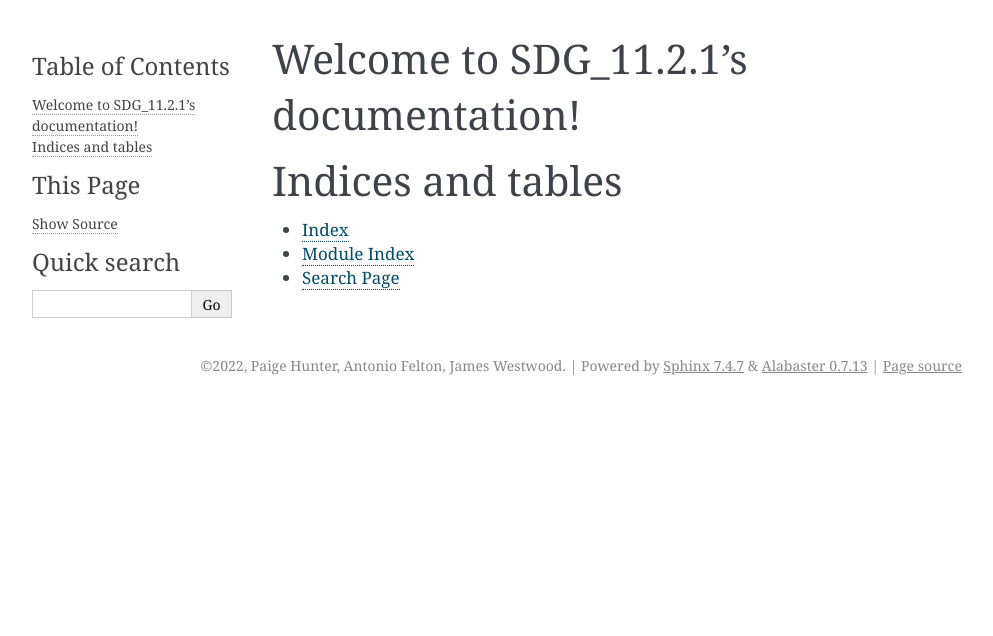
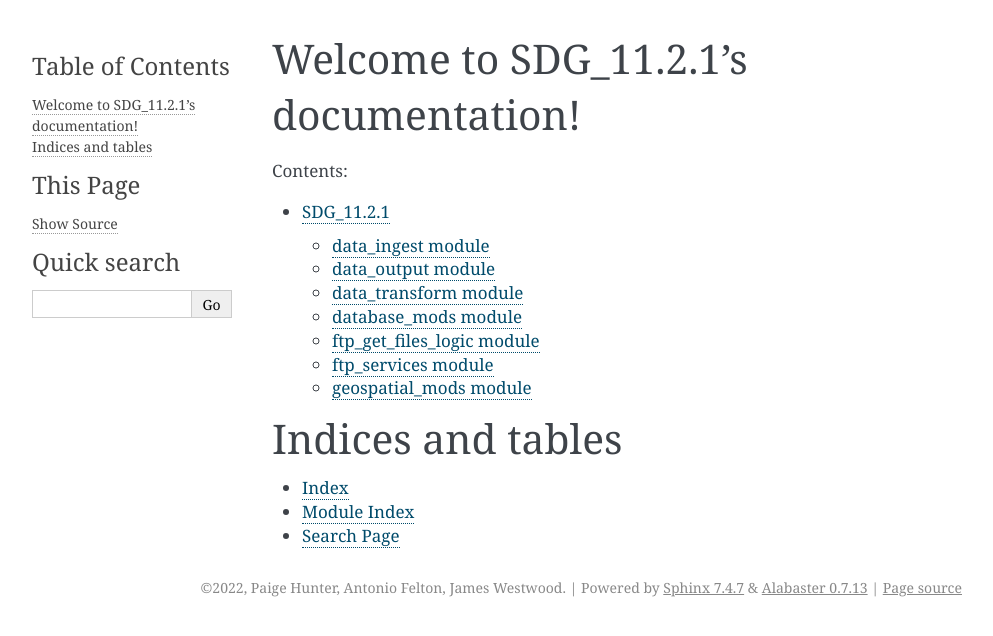
Before and after one commit to ONSdigital/SDG_11.2.1, a Sphinx documentation site: the page built from docs/source/index.rst, in a window 1280 px wide. Shown: the top 636 px of the page, without its empty margins (148-1141 px from the left). Built offline with Sphinx 7.4.7, drawn with Linux system fonts in a browser that asks for light colours.

Commit message:
Added module rst files

```diff
--- a/docs/source/conf.py
+++ b/docs/source/conf.py
@@ -10,9 +10,9 @@
 # add these directories to sys.path here. If the directory is relative to the
 # documentation root, use os.path.abspath to make it absolute, like shown here.
 #
-# import os
-# import sys
-# sys.path.insert(0, os.path.abspath('.'))
+import os
+import sys
+sys.path.insert(0, os.path.abspath('.'))
 
 
 # -- Project information -----------------------------------------------------
@@ -30,7 +30,7 @@ release = 'V1.0'
 # Add any Sphinx extension module names here, as strings. They can be
 # extensions coming with Sphinx (named 'sphinx.ext.*') or your custom
 # ones.
-extensions = [
+extensions = ['sphinx.ext.autodoc'
 ]
 
 # Add any paths that contain templates here, relative to this directory.
--- /dev/null
+++ b/docs/source/data_ingest.rst
@@ -0,0 +1,7 @@
+data\_ingest module
+===================
+
+.. automodule:: data_ingest
+   :members:
+   :undoc-members:
+   :show-inheritance:
--- /dev/null
+++ b/docs/source/data_output.rst
@@ -0,0 +1,7 @@
+data\_output module
+===================
+
+.. automodule:: data_output
+   :members:
+   :undoc-members:
+   :show-inheritance:
--- /dev/null
+++ b/docs/source/data_transform.rst
@@ -0,0 +1,7 @@
+data\_transform module
+======================
+
+.. automodule:: data_transform
+   :members:
+   :undoc-members:
+   :show-inheritance:
--- /dev/null
+++ b/docs/source/database_mods.rst
@@ -0,0 +1,7 @@
+database\_mods module
+=====================
+
+.. automodule:: database_mods
+   :members:
+   :undoc-members:
+   :show-inheritance:
--- /dev/null
+++ b/docs/source/ftp_get_files_logic.rst
@@ -0,0 +1,7 @@
+ftp\_get\_files\_logic module
+=============================
+
+.. automodule:: ftp_get_files_logic
+   :members:
+   :undoc-members:
+   :show-inheritance:
--- /dev/null
+++ b/docs/source/ftp_services.rst
@@ -0,0 +1,7 @@
+ftp\_services module
+====================
+
+.. automodule:: ftp_services
+   :members:
+   :undoc-members:
+   :show-inheritance:
--- /dev/null
+++ b/docs/source/geospatial_mods.rst
@@ -0,0 +1,7 @@
+geospatial\_mods module
+=======================
+
+.. automodule:: geospatial_mods
+   :members:
+   :undoc-members:
+   :show-inheritance:
--- a/docs/source/index.rst
+++ b/docs/source/index.rst
@@ -10,7 +10,7 @@ Welcome to SDG_11.2.1's documentation!
    :maxdepth: 2
    :caption: Contents:
 
-
+   modules
 
 Indices and tables
 ==================
--- /dev/null
+++ b/docs/source/modules.rst
@@ -0,0 +1,13 @@
+SDG_11.2.1
+==========
+
+.. toctree::
+   :maxdepth: 4
+
+   data_ingest
+   data_output
+   data_transform
+   database_mods
+   ftp_get_files_logic
+   ftp_services
+   geospatial_mods
```
